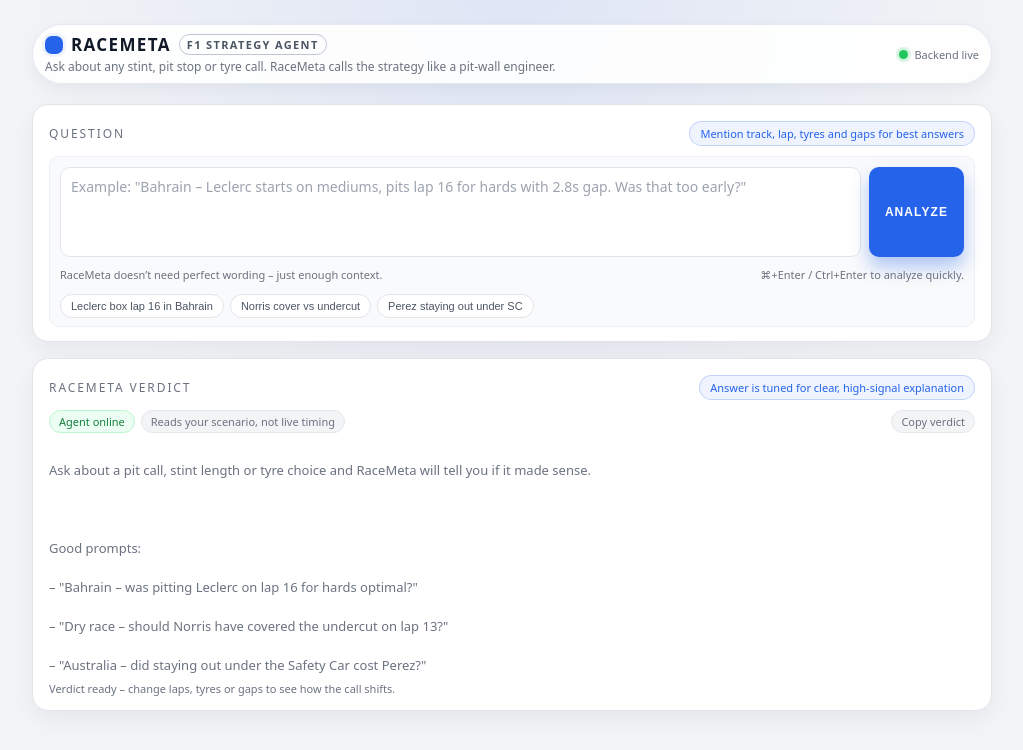
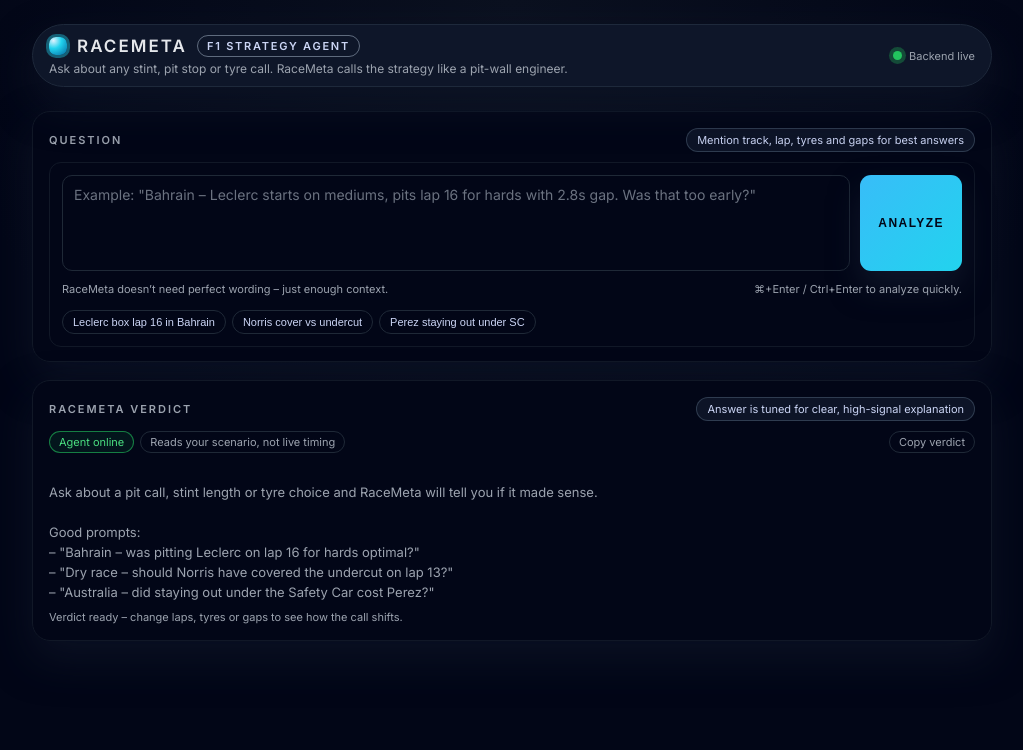
Before and after one commit to Unkown-bot/racemeta-playground, a plain HTML site: page index.html in a window 1280 px wide. Shown: the whole page, without its empty margins (128-1151 px from the left). Drawn offline with Linux system fonts and the light colour scheme.

Commit message:
Update index.html

```diff
--- a/index.html
+++ b/index.html
@@ -4,22 +4,34 @@
   <meta charset="UTF-8" />
   <title>RaceMeta – F1 Strategy Agent</title>
   <meta name="viewport" content="width=device-width, initial-scale=1" />
+
+  <!-- Font -->
+  <link rel="preconnect" href="https://fonts.googleapis.com">
+  <link rel="preconnect" href="https://fonts.gstatic.com" crossorigin>
+  <link href="https://fonts.googleapis.com/css2?family=Inter:wght@400;500;600;700&display=swap" rel="stylesheet">
+
   <style>
     :root {
-      --bg: #f3f4f6;
-      --card: #ffffff;
-      --border: #e2e4ea;
-      --border-soft: #edf0f7;
-      --accent: #2563eb;
-      --accent-soft: rgba(37, 99, 235, 0.08);
-      --accent-strong: rgba(37, 99, 235, 0.16);
-      --text: #111827;
-      --muted: #6b7280;
-      --radius-lg: 16px;
-      --radius-md: 10px;
+      --bg: #020617;              /* overall background */
+      --bg-gradient-top: #0b1120;
+      --card: #020617;
+      --card-elevated: #020617;
+      --card-inner: #020617;
+      --border: #1f2933;
+      --border-soft: #111827;
+      --accent: #22d3ee;          /* cyan accent */
+      --accent-soft: rgba(34, 211, 238, 0.16);
+      --accent-strong: rgba(34, 211, 238, 0.28);
+      --text: #e5e7eb;
+      --muted: #9ca3af;
+      --danger-bg: #451a1a;
+      --danger-border: #fecaca;
+      --danger-text: #fecaca;
+      --radius-lg: 18px;
+      --radius-md: 12px;
       --radius-pill: 999px;
-      --font-main: system-ui, -apple-system, BlinkMacSystemFont, "SF Pro Text",
-        "Inter", Arial, sans-serif;
+      --font-main: "Inter", system-ui, -apple-system, BlinkMacSystemFont,
+        "SF Pro Text", "Segoe UI", sans-serif;
     }
 
     * {
@@ -31,7 +43,7 @@
       min-height: 100vh;
       font-family: var(--font-main);
       background:
-        radial-gradient(circle at top, rgba(37, 99, 235, 0.1) 0, transparent 50%),
+        radial-gradient(circle at top, var(--bg-gradient-top) 0, transparent 55%),
         var(--bg);
       color: var(--text);
       display: flex;
@@ -51,27 +63,28 @@
       align-items: center;
       justify-content: space-between;
       gap: 16px;
-      margin-bottom: 20px;
-      padding: 8px 12px;
+      margin-bottom: 24px;
+      padding: 10px 16px;
       border-radius: 999px;
-      background: rgba(255, 255, 255, 0.9);
-      border: 1px solid rgba(226, 232, 240, 0.9);
-      box-shadow: 0 6px 16px rgba(15, 23, 42, 0.05);
+      background: rgba(15, 23, 42, 0.96);
+      border: 1px solid #1e293b;
+      box-shadow: 0 18px 40px rgba(15, 23, 42, 0.65);
+      backdrop-filter: blur(18px);
     }
 
     .brand {
       display: flex;
       flex-direction: column;
-      gap: 2px;
+      gap: 4px;
     }
 
     .brand-main {
       display: flex;
       align-items: center;
-      gap: 8px;
+      gap: 10px;
       font-weight: 600;
       font-size: 17px;
-      letter-spacing: 0.08em;
+      letter-spacing: 0.12em;
       text-transform: uppercase;
     }
 
@@ -79,8 +92,18 @@
       width: 18px;
       height: 18px;
       border-radius: 7px;
-      background: var(--accent);
-      box-shadow: 0 0 0 3px var(--accent-soft);
+      background: radial-gradient(circle at 25% 20%, #e0f2fe 0, #22d3ee 40%, #0369a1 100%);
+      box-shadow: 0 0 0 3px rgba(34, 211, 238, 0.4);
+    }
+
+    .brand-badge {
+      font-size: 11px;
+      padding: 3px 9px;
+      border-radius: 999px;
+      border: 1px solid rgba(148, 163, 184, 0.6);
+      color: #cbd5f5;
+      text-transform: uppercase;
+      letter-spacing: 0.16em;
     }
 
     .brand-tagline {
@@ -92,7 +115,7 @@
     .status-compact {
       display: inline-flex;
       align-items: center;
-      gap: 6px;
+      gap: 7px;
       font-size: 11px;
       color: var(--muted);
       white-space: nowrap;
@@ -103,7 +126,7 @@
       height: 9px;
       border-radius: 999px;
       background: #22c55e;
-      box-shadow: 0 0 0 3px rgba(34, 197, 94, 0.18);
+      box-shadow: 0 0 0 4px rgba(34, 197, 94, 0.3);
     }
 
     /* Layout */
@@ -111,16 +134,15 @@
     .stack {
       display: flex;
       flex-direction: column;
-      gap: 16px;
-      margin-top: 12px;
+      gap: 18px;
     }
 
     .card {
-      background: var(--card);
+      background: radial-gradient(circle at top left, #020617 0, #020617 55%);
       border-radius: var(--radius-lg);
-      border: 1px solid var(--border);
+      border: 1px solid var(--border-soft);
       padding: 16px 16px 14px;
-      box-shadow: 0 10px 24px rgba(15, 23, 42, 0.05);
+      box-shadow: 0 18px 40px rgba(15, 23, 42, 0.65);
     }
 
     .card-header {
@@ -132,19 +154,20 @@
     }
 
     .card-title {
-      font-size: 12px;
-      letter-spacing: 0.16em;
+      font-size: 11px;
+      letter-spacing: 0.18em;
       text-transform: uppercase;
       color: var(--muted);
+      font-weight: 600;
     }
 
     .card-chip {
       padding: 4px 10px;
       border-radius: var(--radius-pill);
-      background: var(--accent-soft);
-      border: 1px solid rgba(37, 99, 235, 0.22);
+      background: rgba(15, 23, 42, 0.9);
+      border: 1px solid rgba(51, 65, 85, 0.9);
       font-size: 11px;
-      color: var(--accent);
+      color: #cbd5f5;
       white-space: nowrap;
     }
 
@@ -153,53 +176,55 @@
     .prompt-card-inner {
       border-radius: var(--radius-md);
       border: 1px solid var(--border-soft);
-      padding: 10px 10px 8px;
-      background: #f9fafb;
+      padding: 12px;
+      background: #020617;
       display: flex;
       flex-direction: column;
-      gap: 8px;
+      gap: 9px;
     }
 
     .prompt-row {
       display: flex;
       align-items: stretch;
-      gap: 8px;
+      gap: 10px;
     }
 
     textarea {
       flex: 1;
       resize: none;
-      min-height: 90px;
+      min-height: 96px;
       border-radius: 10px;
-      border: 1px solid var(--border);
-      background: #ffffff;
+      border: 1px solid #1f2937;
+      background: radial-gradient(circle at top left, #020617 0, #020617 70%);
       color: var(--text);
-      padding: 9px 10px;
+      padding: 9px 11px;
       font-size: 14px;
       font-family: var(--font-main);
       outline: none;
-      transition: border-color 0.16s ease, box-shadow 0.16s ease;
+      transition: border-color 0.16s ease, box-shadow 0.16s ease, background 0.16s ease;
+      line-height: 1.45;
     }
 
     textarea::placeholder {
-      color: #9ca3af;
+      color: #6b7280;
     }
 
     textarea:focus {
       border-color: var(--accent);
-      box-shadow: 0 0 0 1px rgba(37, 99, 235, 0.28);
+      box-shadow: 0 0 0 1px var(--accent-strong);
+      background: radial-gradient(circle at top left, #020617 0, #020617 65%);
     }
 
     .btn-primary {
       align-self: stretch;
-      padding: 0 16px;
-      border-radius: 10px;
+      padding: 0 18px;
+      border-radius: 11px;
       border: none;
-      background: var(--accent);
-      color: #ffffff;
+      background: linear-gradient(135deg, #38bdf8, #22d3ee);
+      color: #020617;
       font-weight: 600;
       font-size: 12px;
-      letter-spacing: 0.09em;
+      letter-spacing: 0.12em;
       text-transform: uppercase;
       cursor: pointer;
       display: inline-flex;
@@ -207,25 +232,26 @@
       justify-content: center;
       white-space: nowrap;
       transition: transform 0.1s ease, box-shadow 0.1s ease, filter 0.1s ease;
-      box-shadow: 0 10px 18px rgba(37, 99, 235, 0.35);
+      box-shadow: 0 16px 30px rgba(15, 23, 42, 0.9);
     }
 
     .btn-primary:hover {
       filter: brightness(1.05);
       transform: translateY(-1px);
-      box-shadow: 0 14px 24px rgba(37, 99, 235, 0.4);
+      box-shadow: 0 20px 40px rgba(15, 23, 42, 0.95);
     }
 
     .btn-primary:active {
       transform: translateY(1px);
-      box-shadow: 0 8px 14px rgba(37, 99, 235, 0.3);
+      box-shadow: 0 12px 24px rgba(15, 23, 42, 0.9);
+      filter: brightness(0.97);
     }
 
     .btn-primary[disabled] {
-      opacity: 0.68;
+      opacity: 0.7;
       cursor: default;
       transform: none;
-      box-shadow: 0 8px 12px rgba(148, 163, 184, 0.4);
+      box-shadow: 0 10px 20px rgba(15, 23, 42, 0.75);
     }
 
     .prompt-meta {
@@ -236,6 +262,7 @@
       gap: 4px 10px;
       justify-content: space-between;
       margin-top: 2px;
+      line-height: 1.4;
     }
 
     .chips-row {
@@ -248,17 +275,18 @@
     .chip {
       padding: 5px 10px;
       border-radius: 999px;
-      background: #ffffff;
-      color: #4b5563;
-      border: 1px solid var(--border);
+      background: #020617;
+      color: #cbd5f5;
+      border: 1px solid #1f2937;
       font-size: 11px;
       cursor: pointer;
-      transition: background 0.12s ease, border-color 0.12s ease, transform 0.08s ease;
+      transition: background 0.12s ease, border-color 0.12s ease, transform 0.08s ease, color 0.12s ease;
     }
 
     .chip:hover {
-      background: #eff6ff;
-      border-color: rgba(37, 99, 235, 0.55);
+      background: #020617;
+      border-color: var(--accent);
+      color: #e0f2fe;
       transform: translateY(-1px);
     }
 
@@ -266,22 +294,21 @@
 
     .verdict-body {
       font-size: 13px;
-      line-height: 1.5;
-      color: #111827;
+      line-height: 1.55;
+      color: #e5e7eb;
       white-space: pre-line;
     }
 
     .verdict-placeholder {
-      font-size: 13px;
       color: var(--muted);
     }
 
     .verdict-error {
       margin-top: 8px;
-      border-radius: 8px;
-      background: #fef2f2;
-      border: 1px solid #fecaca;
-      color: #b91c1c;
+      border-radius: 9px;
+      background: var(--danger-bg);
+      border: 1px solid var(--danger-border);
+      color: var(--danger-text);
       font-size: 12px;
       padding: 7px 10px;
     }
@@ -306,14 +333,14 @@
     .badge-pill {
       padding: 3px 9px;
       border-radius: 999px;
-      background: #f3f4f6;
-      border: 1px solid #e5e7eb;
+      background: #020617;
+      border: 1px solid #1f2937;
     }
 
     .pill-online {
-      background: #ecfdf3;
-      border-color: #bbf7d0;
-      color: #15803d;
+      background: rgba(34, 197, 94, 0.08);
+      border-color: rgba(34, 197, 94, 0.6);
+      color: #4ade80;
     }
 
     .pill-copy {
@@ -322,9 +349,9 @@
     }
 
     .pill-copy:hover {
-      background: #eff6ff;
-      border-color: rgba(37, 99, 235, 0.55);
-      color: #1d4ed8;
+      border-color: var(--accent);
+      color: #e0f2fe;
+      background: rgba(15, 23, 42, 0.9);
     }
 
     .loading-row {
@@ -351,13 +378,19 @@
     }
 
     .tip-row {
-      margin-top: 6px;
+      margin-top: 8px;
       font-size: 11px;
       color: var(--muted);
       display: flex;
       justify-content: space-between;
-      gap: 10px;
+      gap: 8px;
       flex-wrap: wrap;
+      line-height: 1.45;
+    }
+
+    .tip-main {
+      flex: 1 1 auto;
+      min-width: 180px;
     }
 
     .context-toggle {
@@ -365,16 +398,17 @@
       color: var(--accent);
       cursor: pointer;
       text-decoration: underline;
+      flex-shrink: 0;
     }
 
     .context-block {
       margin-top: 6px;
       padding: 8px;
       border-radius: 8px;
-      background: #f9fafb;
-      border: 1px dashed #d1d5db;
+      background: #020617;
+      border: 1px dashed #1f2937;
       font-size: 11px;
-      color: #4b5563;
+      color: #cbd5f5;
       max-height: 220px;
       overflow: auto;
       display: none;
@@ -385,35 +419,26 @@
       display: block;
     }
 
-    /* Slight structure for verdict text (optional visual aid) */
-
-    .verdict-body strong {
-      display: inline-block;
-      margin-top: 4px;
-      font-weight: 600;
-    }
-
-    .verdict-body strong:first-child {
-      margin-top: 0;
-    }
-
-    .verdict-body em {
-      font-style: normal;
-      color: var(--muted);
-    }
-
     @media (max-width: 640px) {
       .header-row {
         flex-direction: column;
         align-items: flex-start;
+        gap: 10px;
       }
+
       .prompt-row {
         flex-direction: column;
       }
+
       .btn-primary {
         align-self: flex-end;
         height: 40px;
         padding-inline: 20px;
+      }
+
+      .tip-row {
+        flex-direction: column;
+        align-items: flex-start;
       }
     }
   </style>
@@ -426,9 +451,7 @@
         <div class="brand-main">
           <div class="logo-dot"></div>
           <span>RACEMETA</span>
-          <span style="font-size:11px; padding:2px 7px; border-radius:999px; border:1px solid rgba(148,163,184,0.6); color:#4b5563;">
-            F1 STRATEGY AGENT
-          </span>
+          <span class="brand-badge">F1 STRATEGY AGENT</span>
         </div>
         <div class="brand-tagline">
           Ask about any stint, pit stop or tyre call. RaceMeta calls the strategy like a pit-wall engineer.
@@ -499,19 +522,23 @@
           </div>
 
           <div id="verdictArea" class="verdict-body verdict-placeholder">
-            Ask about a pit call, stint length or tyre choice and RaceMeta will tell you if it made sense.
-            <br /><br />
-            Good prompts:
-            <br />– "Bahrain – was pitting Leclerc on lap 16 for hards optimal?"
-            <br />– "Dry race – should Norris have covered the undercut on lap 13?"
-            <br />– "Australia – did staying out under the Safety Car cost Perez?"
+Ask about a pit call, stint length or tyre choice and RaceMeta will tell you if it made sense.
+
+Good prompts:
+– "Bahrain – was pitting Leclerc on lap 16 for hards optimal?"
+– "Dry race – should Norris have covered the undercut on lap 13?"
+– "Australia – did staying out under the Safety Car cost Perez?"
           </div>
 
           <div id="errorArea" class="verdict-error" style="display:none;"></div>
 
           <div class="tip-row">
-            <span id="statusText">Verdict ready – change laps, tyres or gaps to see how the call shifts.</span>
-            <span class="context-toggle" id="contextToggle" style="display:none;">Show context block</span>
+            <span id="statusText" class="tip-main">
+Verdict ready – change laps, tyres or gaps to see how the call shifts.
+            </span>
+            <span class="context-toggle" id="contextToggle" style="display:none;">
+              Show context block
+            </span>
           </div>
 
           <div id="contextBlock" class="context-block"></div>
```
